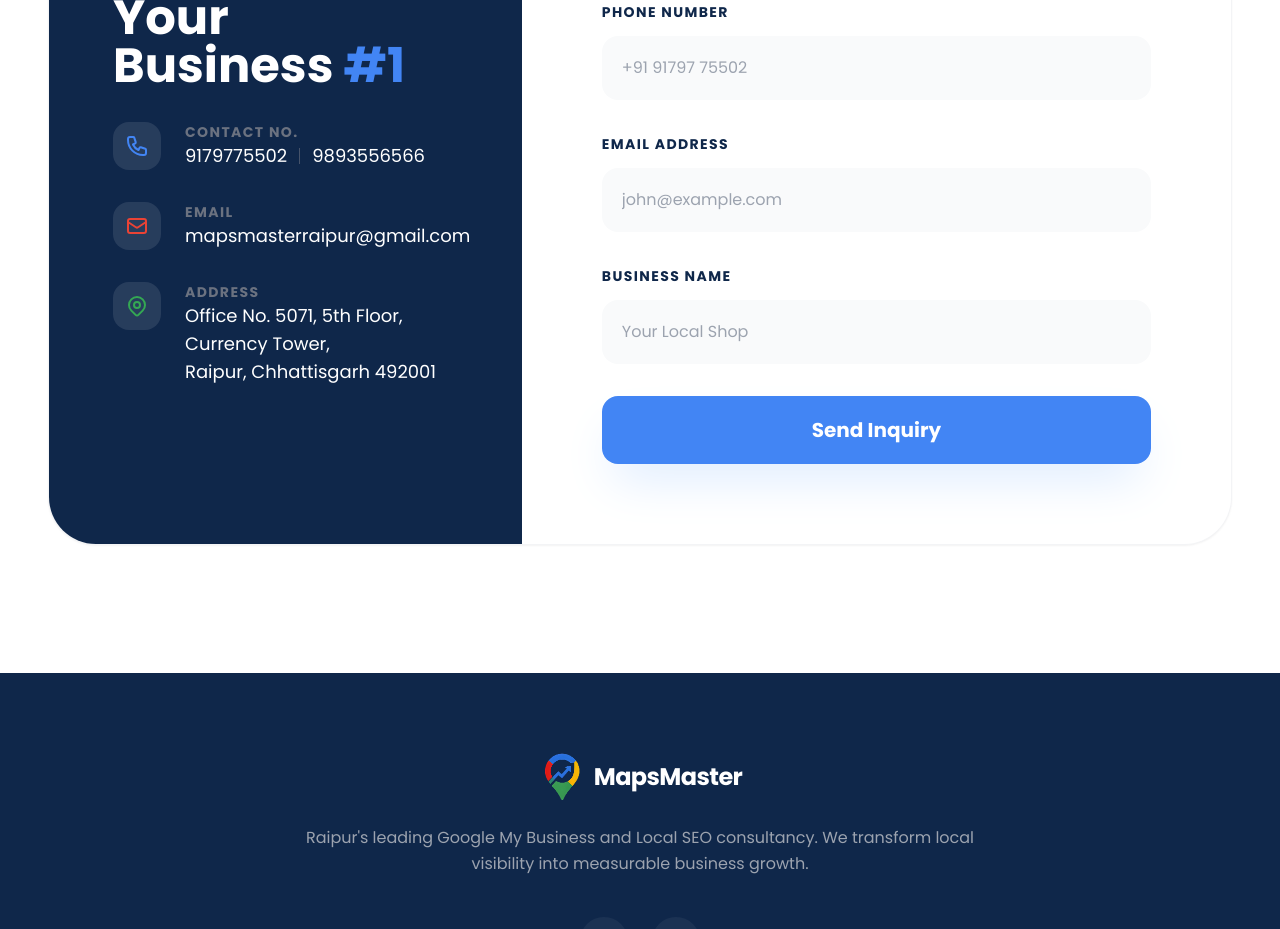
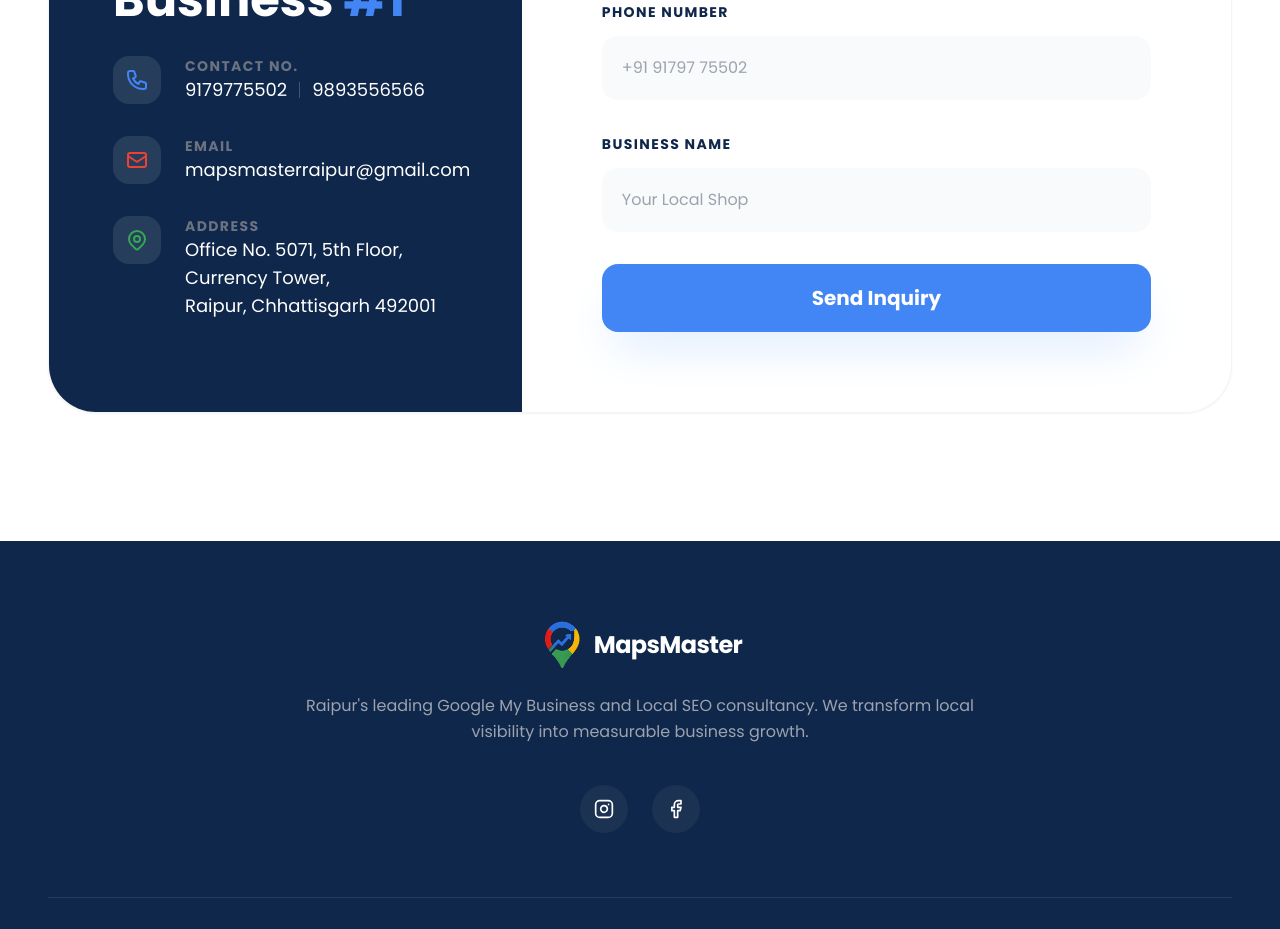
Before and after one commit to nishan1805/Mapsmaster, a React (Vite) app: page / in a window 1280 px wide. Shown: the part 4860-5789 px from the top of the page. Built offline with nearby package versions, Linux system fonts and the light colour scheme.

Commit message:
Update Contact.tsx

```diff
--- a/components/Contact.tsx
+++ b/components/Contact.tsx
@@ -7,7 +7,6 @@ const Contact: React.FC = () => {
   const [formData, setFormData] = useState({
     fullName: '',
     phoneNumber: '',
-    email: '',
     businessName: ''
   });
 
@@ -27,7 +26,6 @@ const Contact: React.FC = () => {
 
   Full Name: ${formData.fullName}
   Phone Number: ${formData.phoneNumber}
-  Email Address: ${formData.email}
   Business Name: ${formData.businessName}
    `;
 
@@ -51,7 +49,6 @@ const Contact: React.FC = () => {
     setFormData({
       fullName: '',
       phoneNumber: '',
-      email: '',
       businessName: ''
     });
     setIsSuccess(false);
@@ -147,18 +144,6 @@ const Contact: React.FC = () => {
                           />
                         </div>
                         <div className="space-y-3">
-                          <label className="text-sm font-bold text-navy uppercase tracking-widest">Email Address</label>
-                          <input
-                            name="email"
-                            type="email"
-                            required
-                            placeholder="john@example.com"
-                            value={formData.email}
-                            onChange={handleChange}
-                            className="w-full bg-gray-50 border-0 rounded-2xl p-5 text-base focus:ring-2 focus:ring-googleBlue transition-all outline-none"
-                          />
-                        </div>
-                        <div className="space-y-3">
                           <label className="text-sm font-bold text-navy uppercase tracking-widest">Business Name</label>
                           <input
                             name="businessName"
```
